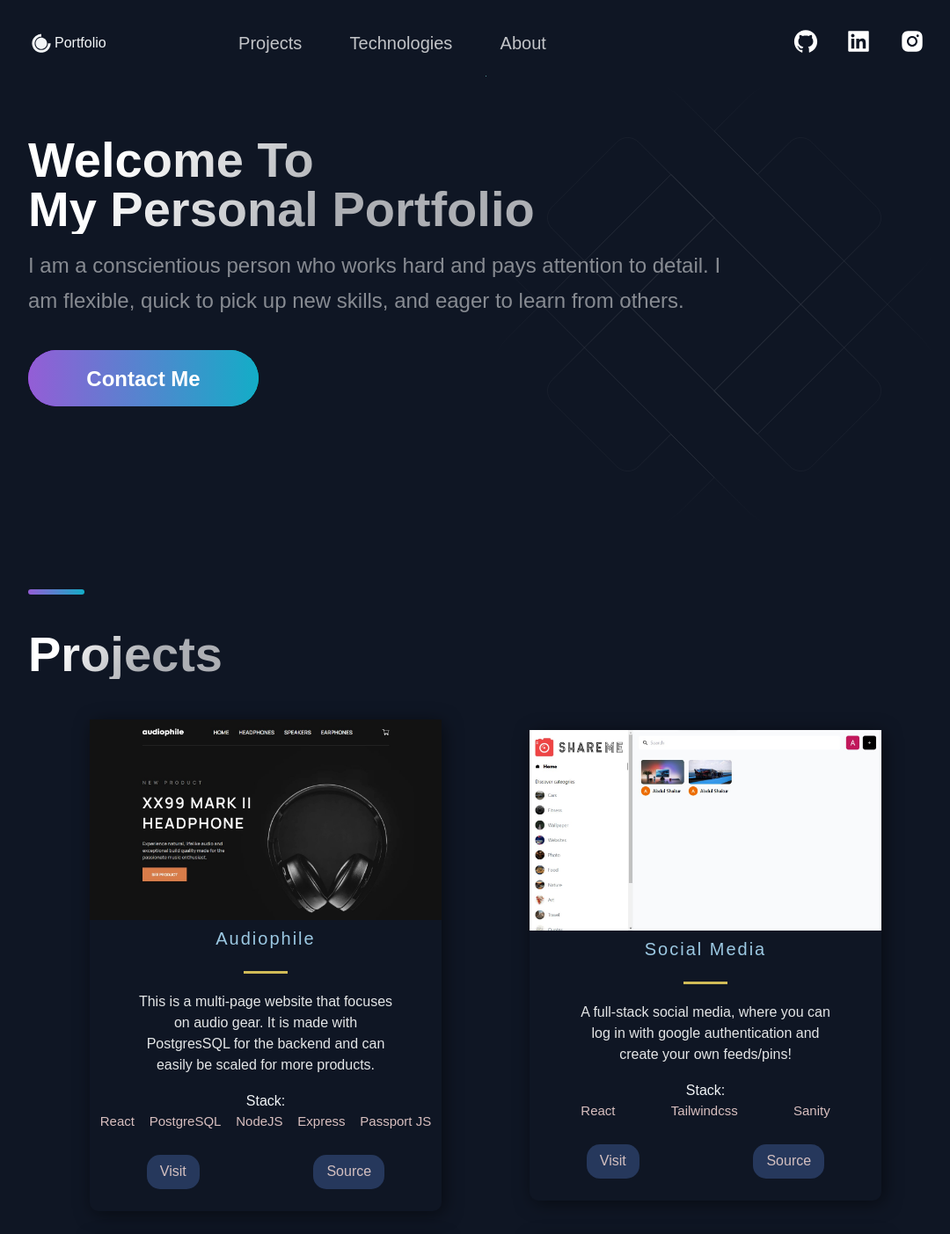
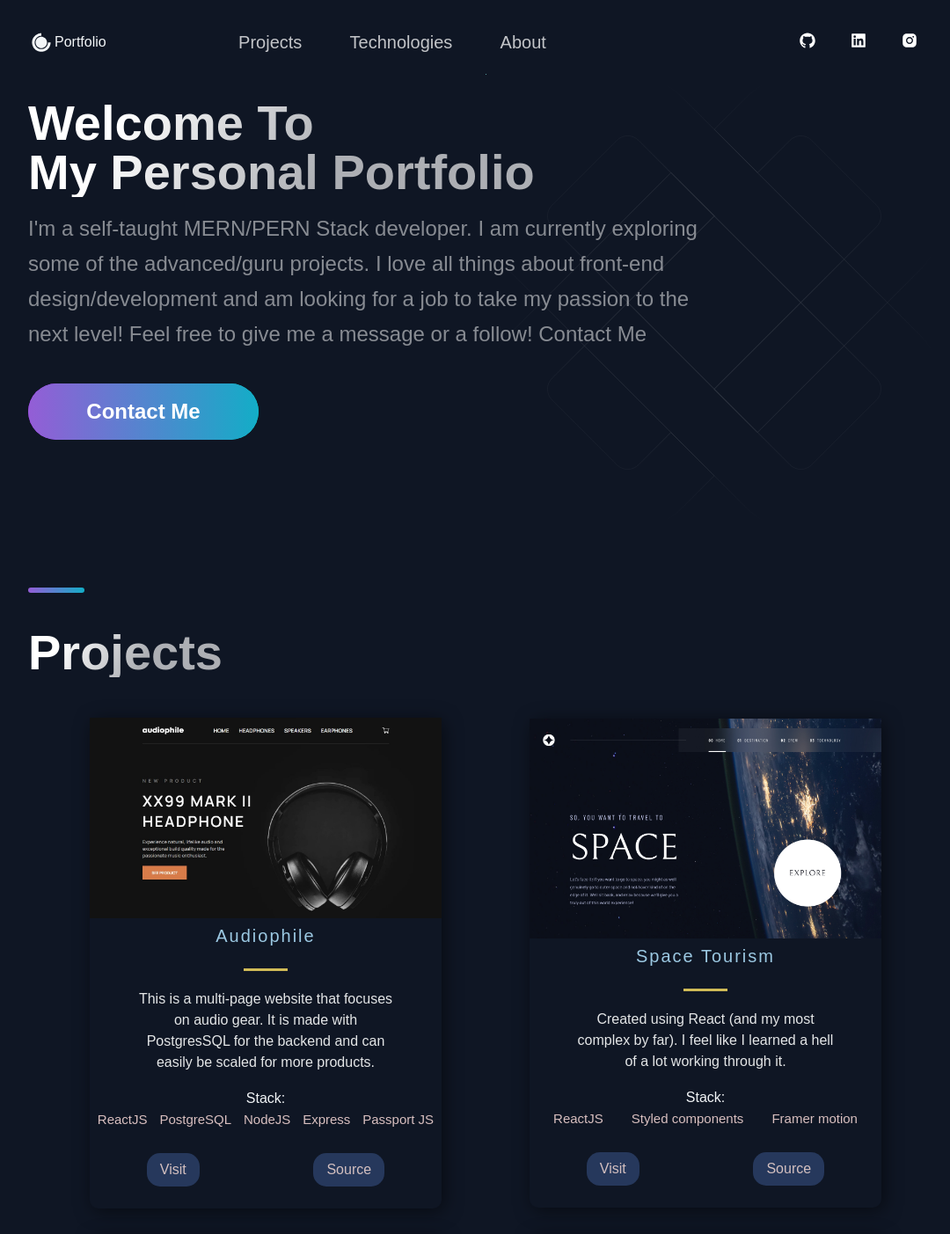
Before and after one commit to Abdulshakur24/Portfolio, a React (Create React App) app: page / in a window 1280 px wide. Shown: the top 1403 px of the page at 88% size, without its empty margins (88-1168 px from the left). Built offline with nearby package versions, Linux system fonts and the light colour scheme.

Commit message:
new project.

```diff
--- a/src/constants/constants.js
+++ b/src/constants/constants.js
@@ -3,7 +3,7 @@ import { SocialIcons } from "../components/Header/HeaderStyles";
 
 export const info = {
   purpose:
-    "I am a conscientious person who works hard and pays attention to detail. I am flexible, quick to pick up new skills, and eager to learn from others. ",
+    "I'm a self-taught MERN/PERN Stack developer. I am currently exploring some of the advanced/guru projects. I love all things about front-end design/development and am looking for a job to take my passion to the next level! Feel free to give me a message or a follow! Contact Me",
 };
 
 export const projects = [
@@ -12,37 +12,27 @@ export const projects = [
     description:
       "This is a multi-page website that focuses on audio gear. It is made with PostgresSQL for the backend and can easily be scaled for more products.",
     image: require("../assets/audiophile.jpg"),
-    tags: ["React", "PostgreSQL", "NodeJS", "Express", "Passport JS"],
+    tags: ["ReactJS", "PostgreSQL", "NodeJS", "Express", "Passport JS"],
     source: "https://github.com/Abdulshakur24/audiophile",
     visit: "https://audiophile-by-ashakur.netlify.app/",
-    id: 0,
+    id: 1,
   },
   {
-    title: "Social Media",
+    title: "Space Tourism",
     description:
-      "A full-stack social media, where you can log in with google authentication and create your own feeds/pins!",
-    image: require("../assets/social.jpg"),
-    tags: ["React", "Tailwindcss", "Sanity"],
-    source: "https://github.com/Abdulshakur24/social-media",
-    visit: "https://social-media-by-ashakur.netlify.app/login",
-    id: 1,
+      "Created using React (and my most complex by far). I feel like I learned a hell of a lot working through it.",
+    image: require("../assets/space-tourism.jpg"),
+    tags: ["ReactJS", "Styled components", "Framer motion"],
+    source: "https://github.com/Abdulshakur24/space-tourism",
+    visit: "https://space-tourism-by-ashakur.netlify.app/",
+    id: 2,
   },
-  // {
-  //   title: "Cryptocurrency",
-  //   description:
-  //     "A cryptocurrency tracker is a type of app that shows your real-time information on cryptocurrency prices.",
-  //   image: require("../assets/crypto.jpg"),
-  //   tags: ["React", "ChartJS", "React Redux"],
-  //   source: "https://github.com/Abdulshakur24/crtypo-app-react",
-  //   visit: "https://crypto-verse24.netlify.app/",
-  //   id: 2,
-  // },
   {
     title: "Reddit Client",
     description:
       "Reddit is a read-only web app client for Reddit Smooth reading experience on web browser.",
     image: require("../assets/reddit.jpg"),
-    tags: ["React", "React Redux"],
+    tags: ["ReactJS", "React Redux"],
     source: "https://github.com/Abdulshakur24/reddits-client",
     visit: "https://reddit-clients.netlify.app/",
     id: 3,
@@ -52,7 +42,7 @@ export const projects = [
     description:
       "A fully functional real estate web app uses an API that helps to query real estate in UAE.",
     image: require("../assets/realtor.jpg"),
-    tags: ["React", "NextJS", "Rapid APIs"],
+    tags: ["ReactJS", "NextJS", "Rapid APIs"],
     source: "https://github.com/Abdulshakur24/real-estate",
     visit: "https://real-estate-rouge.vercel.app/",
     id: 4,
@@ -60,9 +50,9 @@ export const projects = [
   {
     title: "Blog App",
     description:
-      "This Blog app allows you to post, edit, comment, save and view your blog posts.",
+      "This Blog site allows you to post, edit, comment, save and view your blog posts.",
     image: require("../assets/blog.jpg"),
-    tags: ["React", "NextJS", "Graphql"],
+    tags: ["ReactJS", "NextJS", "Graphql"],
     source: "https://github.com/Abdulshakur24/blog_app",
     visit: "https://blog-app-bice.vercel.app/",
     id: 5,
@@ -84,7 +74,7 @@ export const sociallinks = [
         href="https://github.com/Abdulshakur24"
         target={"_blank"}
       >
-        <AiFillGithub size="3rem" />
+        <AiFillGithub size="2rem" />
       </SocialIcons>
     ),
   },
@@ -95,7 +85,7 @@ export const sociallinks = [
         href="https://www.linkedin.com/in/abdulshakur-abubakar-96b846219/"
         target={"_blank"}
       >
-        <AiFillLinkedin size="3rem" />
+        <AiFillLinkedin size="2rem" />
       </SocialIcons>
     ),
   },
@@ -106,7 +96,7 @@ export const sociallinks = [
         href="https://www.instagram.com/abdulshakur_24/"
         target={"_blank"}
       >
-        <AiFillInstagram size="3rem" />
+        <AiFillInstagram size="2rem" />
       </SocialIcons>
     ),
   },
@@ -126,7 +116,7 @@ export const aboutMe = {
     "My name is Abdulshakur, I am a Full-stack Engineer(PERN Stack). This portfolio represents a few things that inspire me about my works.",
 };
 
-export const achievements = [{ number: 20, text: "Open Source Projects" }];
+export const achievements = [{ number: 20, text: "Repositories" }];
 
 export const contacts = {
   tel: "+254 707049885",
```
